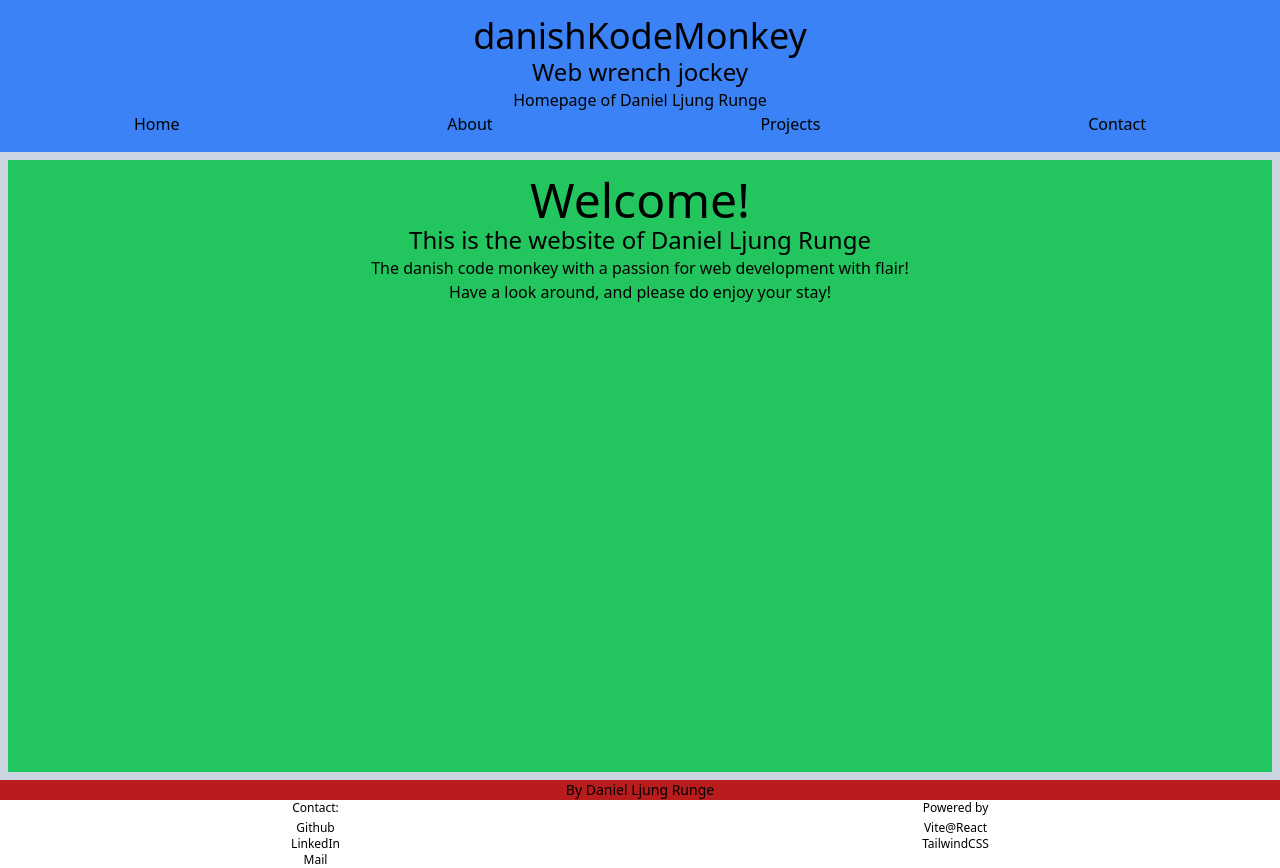
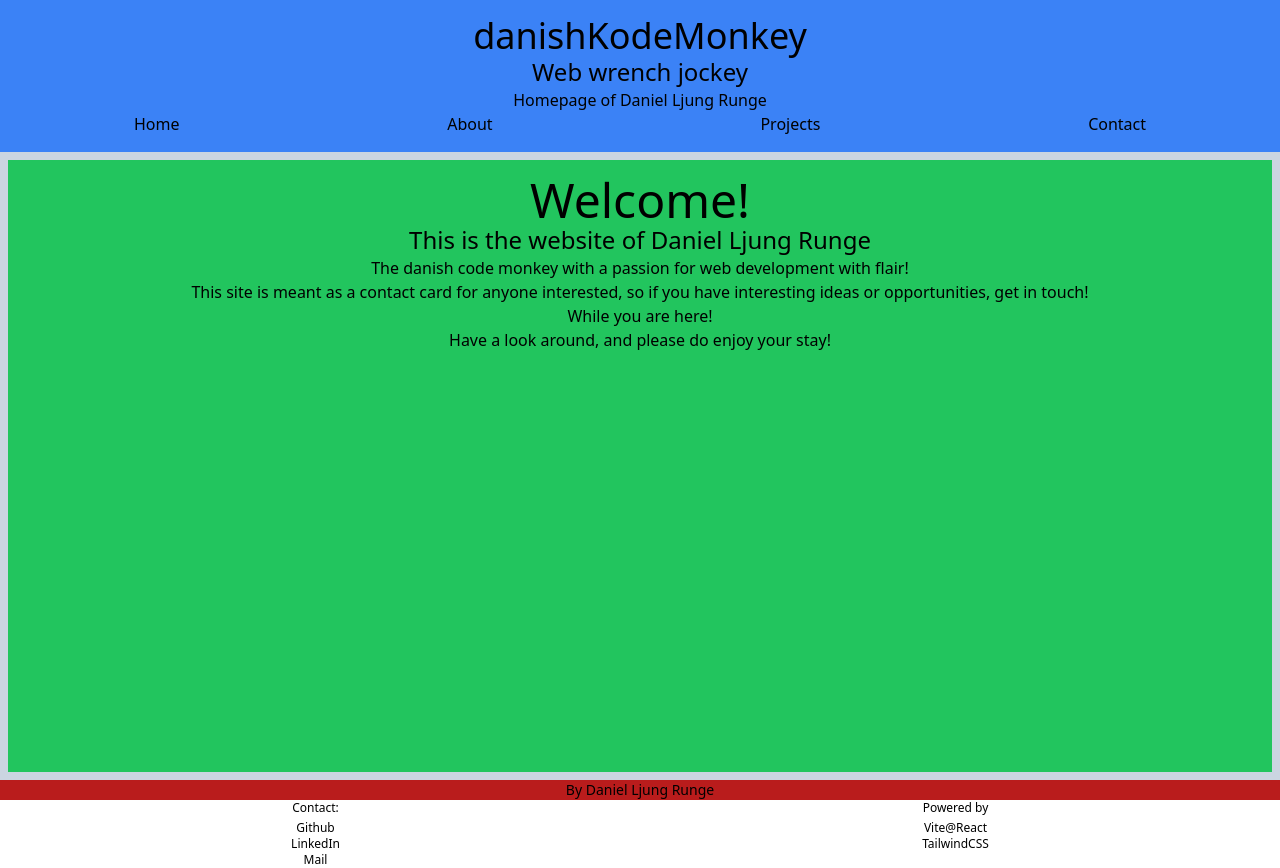
Before and after one commit to DanishKodeMonkey/DKM-cave, a React (Vite) app: page / in a window 1280 px wide. Built offline with nearby package versions, Linux system fonts and the light colour scheme.

Commit message:
feat: add slide-in class more

```diff
--- a/src/pages/Home.jsx
+++ b/src/pages/Home.jsx
@@ -14,8 +14,14 @@ function Home() {
                 flair!
             </p>
             <p className='opacity-0 animate-text-slideIn-top-4'>
-                Have a look around, and please do enjoy your stay!
+                This site is meant as a contact card for anyone interested, so
+                if you have interesting ideas or opportunities, get in touch!
             </p>
+            <p className='opacity-0 animate-text-slideIn-top-5'>
+                While you are here! <br /> Have a look around, and please do
+                enjoy your stay!
+            </p>
+            <p className='opacity-0 animate-text-slideIn-top-5'></p>
         </div>
     );
 }
--- a/tailwind.config.js
+++ b/tailwind.config.js
@@ -21,6 +21,7 @@ export default {
                 'text-slideIn-top-3': 'textSlide 1s forwards 400ms',
                 'text-slideIn-top-4': 'textSlide 1s forwards 600ms',
                 'text-slideIn-top-5': 'textSlide 1s forwards 800ms',
+                'text-slideIn-top-6': 'textSlide 1s forwards 1000ms',
             },
         },
     },
```
